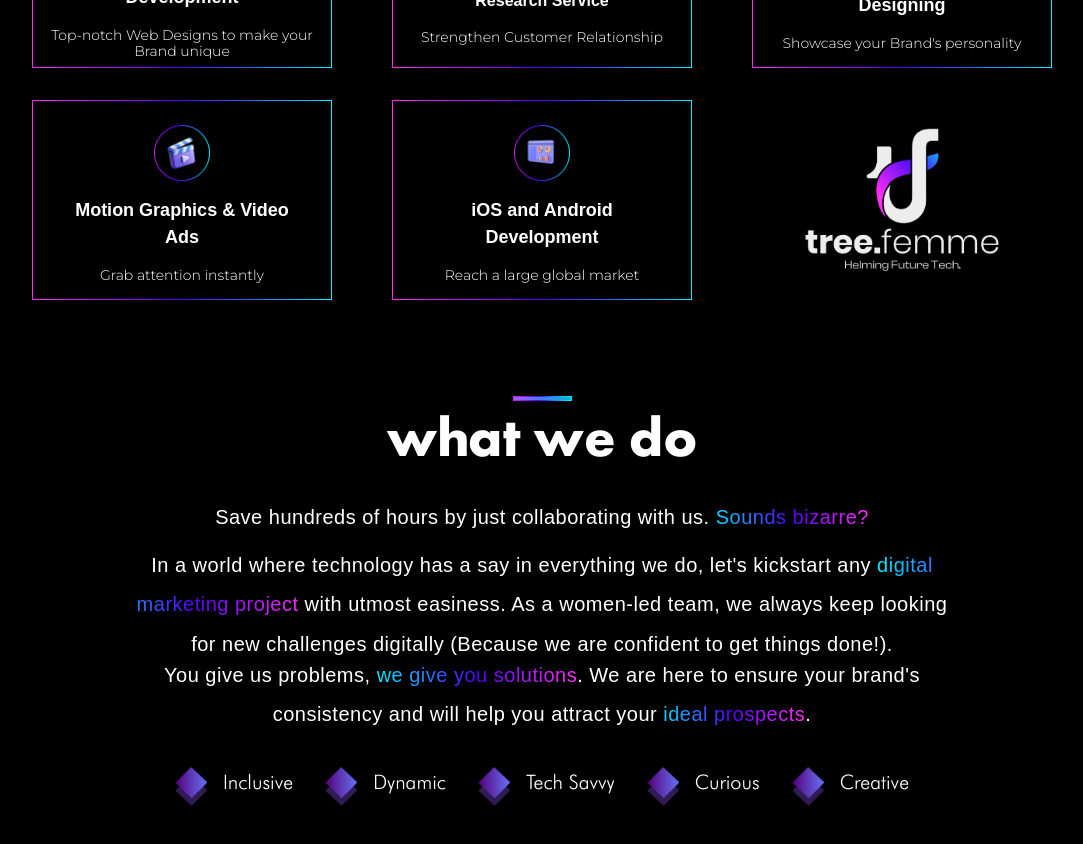
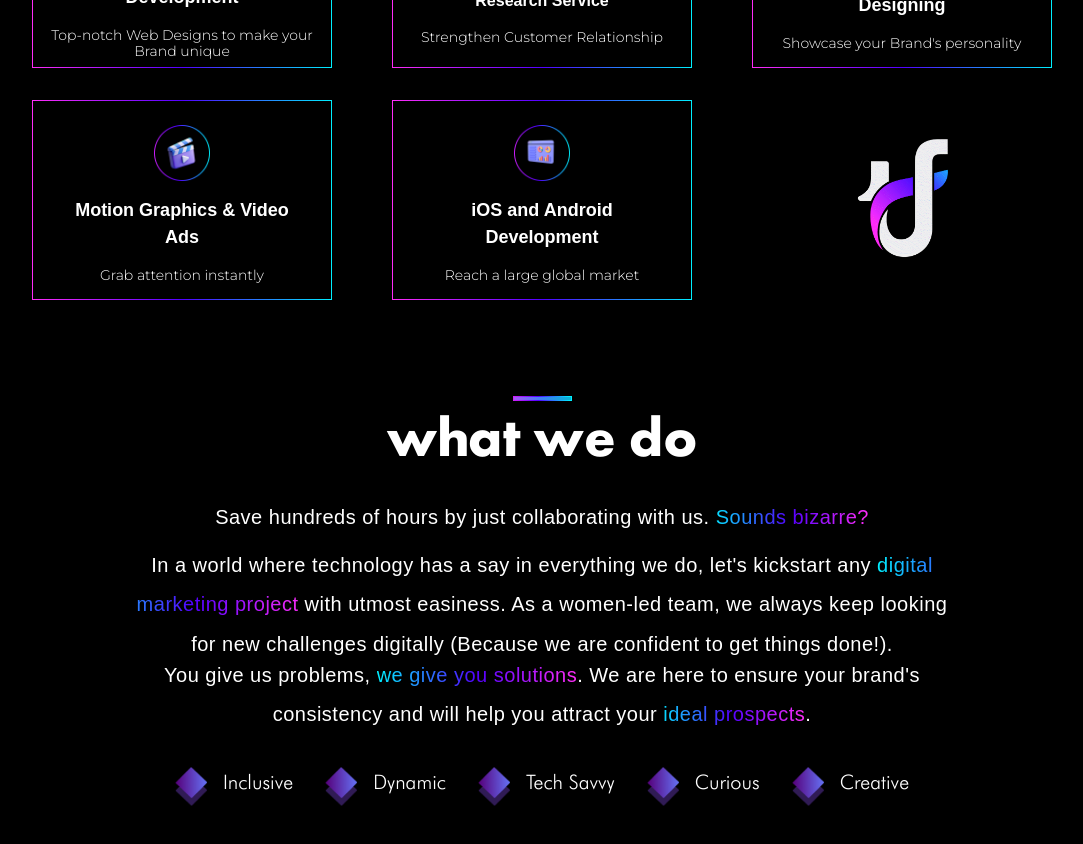
Before and after one commit to TREE-DIGITAL-MARKETING/tree.femme-website, a React (Vite) app: page / in a window 1280 px wide. Shown: the part 1680-2524 px from the top of the page, without its empty margins (98-1181 px from the left). Built offline with nearby package versions, Linux system fonts and the light colour scheme.

Commit message:
minor changes

```diff
--- a/src/components/ExternalComponents/Footer.jsx
+++ b/src/components/ExternalComponents/Footer.jsx
@@ -30,13 +30,13 @@ function Footer() {
         </a>
       </div>
       <div className="flex space-x-4 mt-6 md:mt-0 ">
-        <a href="https://www.linkedin.com/company/tree-information-technology/" className="flex justify-center items-center">
+        <a href="https://www.linkedin.com/company/102002711/admin/dashboard/" className="flex justify-center items-center">
           <img src="./image/linkidinicon.png" className="w-10 h-10" alt="LinkedIn Icon" />
         </a>
-        <a href="https://www.instagram.com/tree_femme?igsh=bGwzamN5ZHNqb2ls" className="flex justify-center items-center">
+        <a href="https://www.instagram.com/tree_femme/" className="flex justify-center items-center">
           <img src="./image/instaicon.png" className="w-10 h-10" alt="Instagram Icon" />
         </a>
-        <a href="https://www.facebook.com/share/15Yc7UxFwE/" className="flex justify-center items-center">
+        <a href="https://www.facebook.com/tree.femme" className="flex justify-center items-center">
           <img src="./image/facebookicon.png" className="w-10 h-10" alt="Facebook Icon" />
         </a>
       </div>
--- a/src/components/Home/index.jsx
+++ b/src/components/Home/index.jsx
@@ -235,7 +235,7 @@ return (<>
     >
       <div className="flex justify-center">
         <img
-          src="./image/treenewlogo.png"
+          src="./image/logoflip.gif"
           alt="Tree Logo"
           className="w-[219px] h-[152px] object-cover rounded-[9px]"
         />
```
Also changed, not shown: public/image/logoflip.gif (added).
